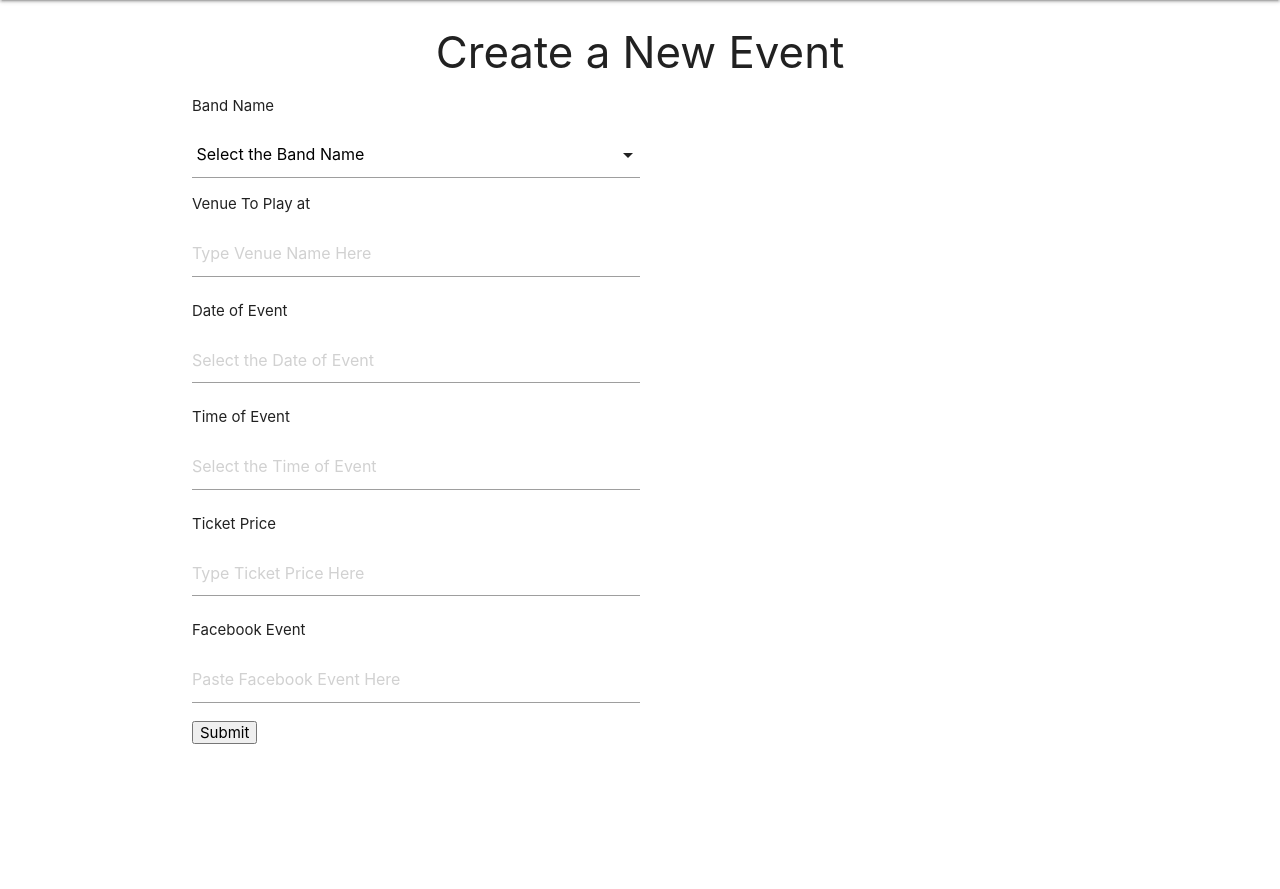
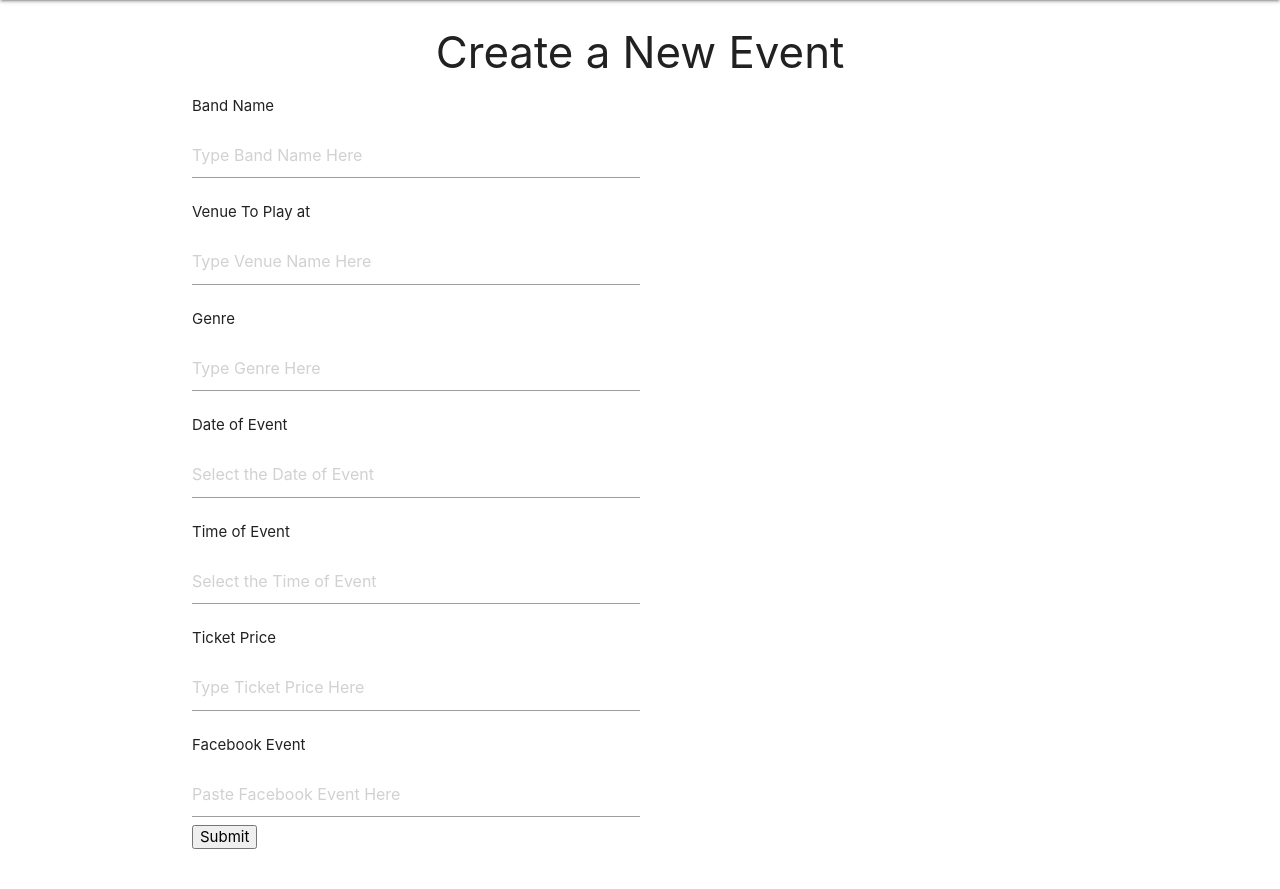
Before and after one commit to msmehaffey/project-2, a Node server app: page /createEvent in a window 1280 px wide. Shown: the part 64-953 px from the top of the page. Before the commit the page ends 808 px from the top, so only its background shows below. Run offline with Node 20, Linux system fonts and the light colour scheme; data that the repository does not hold is empty; some libraries are stand-ins or nearby versions.

Commit message:
updating files

```diff
--- a/models/show.js
+++ b/models/show.js
@@ -25,6 +25,11 @@ module.exports = (sequelize, DataTypes) => {
       allowNull: false,
     },
 
+    Genre: {
+      type: DataTypes.STRING,
+      allowNull: false,
+    },
+
     Price: {
       type: DataTypes.INTEGER,
       allowNull: false,
--- a/package.json
+++ b/package.json
@@ -14,6 +14,7 @@
     "dotenv": "^6.0.0",
     "express": "^4.16.4",
     "express-handlebars": "^3.0.0",
+    "firebaseui": "^3.5.2",
     "mysql": "^2.16.0",
     "mysql2": "^1.6.4",
     "path": "^0.12.7",
--- a/routes/apiRoutes.js
+++ b/routes/apiRoutes.js
@@ -89,7 +89,7 @@ app.get("/createEvent", function(req, res) {
     db.Show.findAll({
       where: {
         bandName: req.query.artistName,
-      }
+      },
     }).then(function(results) {
       var hbsObject = {
           event: results
@@ -119,13 +119,15 @@ app.post("/api/newEvent", function(req, res) {
   db.Show.create({
     bandName: req.body.artistName,
     Venue: req.body.venue,
+    Genre: req.body.genre,
     Date: req.body.date,
+    Time: req.body.time,
     Price: req.body.price,
     Facebook: req.body.facebook,
     // ArtistId: "artistsId"
   }).then(function(results) {
     console.log(results)
-    res.json(results)
+    res.redirect("/events")
   });
 });
 
--- a/routes/htmlRoutes.js
+++ b/routes/htmlRoutes.js
@@ -41,6 +41,10 @@ module.exports = function(app) {
     res.sendFile(path.join(__dirname, "../tester.html"));
   });
 
+  app.get("/login", function(req, res) {
+    res.render("login");
+  });
+
   // // blog route loads blog.html
   // app.get("/blog", function(req, res) {
   //   res.sendFile(path.join(__dirname, "../public/blog.html"));
--- a/views/createEvent.handlebars
+++ b/views/createEvent.handlebars
@@ -17,32 +17,29 @@
 
         <form method="POST" action="/api/newEvent" style="margin-bottom:10px">
             <p> Band Name </p>
-              <div class="input-field col s6 browser-default" style="width:50%">
-              <select>
-                <option value="" disabled selected> Select the Band Name</option>
-                {{#each musician}}
-                  {{>bands/artist-names}}
-                {{/each}}
-              </select>
-              </div>
+            <input type="text" name="artistName" id="artistName" style="width: 50%" placeholder="Type Band Name Here">
 
             <p> Venue To Play at </p>
             <input type="text" name="venue" id="eventVenue" style="width: 50%" placeholder="Type Venue Name Here">
 
+            <p> Genre </p>
+            <input type="text" name="genre" id="eventVenue" style="width: 50%" placeholder="Type Genre Here">
+
             <p> Date of Event </p>
-            <input type="text" class="datepicker" style="width: 50%" placeholder="Select the Date of Event">
+            <input type="text" name="date" class="datepicker" style="width: 50%" placeholder="Select the Date of Event">
 
             <p> Time of Event </p>
-            <input type="text" class="timepicker" style="width: 50%" placeholder="Select the Time of Event">
+            <input type="text" name="time" class="timepicker" style="width: 50%" placeholder="Select the Time of Event">
 
             <p> Ticket Price </p>
             <input type="text" name="price" style="width: 50%" placeholder="Type Ticket Price Here">
 
             <p> Facebook Event </p>
             <input type="text" name="facebook" style="width: 50%" placeholder="Paste Facebook Event Here">
+            <br/>
+            <button href="/api/newEvent" id="newEventButton" type="submit"> Submit </button>
+        </form>
 
 
-        </form>
-        <button id="newEventButton" type="submit"> Submit </button>
 
         </div>
--- a/views/events.handlebars
+++ b/views/events.handlebars
@@ -33,10 +33,13 @@
 <div class="container">
 
     <form method="GET" action="/eventsQuery">
-            <p> Search Your Artist Here </p>
+            <h3> Filter By Artist Here </h3>
             <input type="text" name="artistName" placeholder="Type Band Name Here">
+
+            <br/>
             <button href="/eventsQuery" type="submit"> Submit </button>
     </form>
+<br>
 
  </div>
 
@@ -44,6 +47,7 @@
         <thead>
           <tr>
               <th> Band Name </th>
+              <th> Genre </th>
               <th> Venue </th>
               <th> Date </th>
               <th> Time </th>
--- a/views/partials/bands/band-shows.handlebars
+++ b/views/partials/bands/band-shows.handlebars
@@ -1,5 +1,6 @@
 <tr>
     <td>{{bandName}}</td>
+    <td> {{Genre}} </td>
     <td>{{Venue}}</td>
     <td>{{Date}}</td>
     <td> {{Time}} </td>
```
Also changed, not shown: signup.html (+7 -7 lines), 1 other file.
